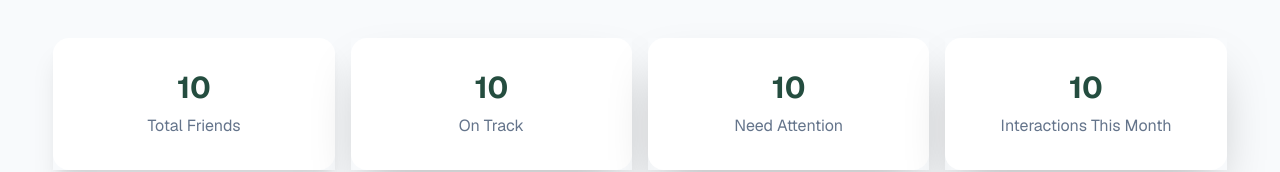
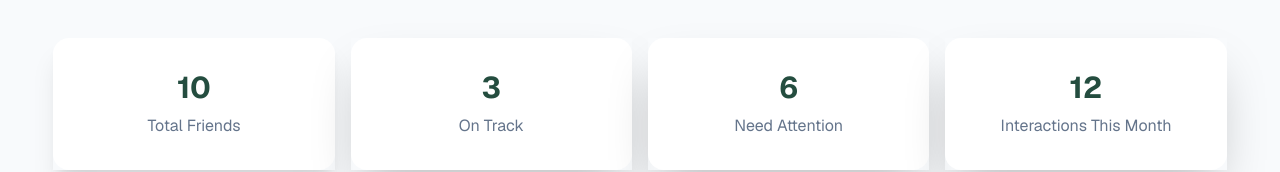
Before and after one commit to MdMonerujammanMunna/keen-keeper-system, a React (Vite) app: page / in a window 1280 px wide. Shown: the part 354-526 px from the top of the page. Built offline with nearby package versions, Linux system fonts and the light colour scheme.

Commit message:
Filter section design

```diff
--- a/src/component/HomeCard/HomeCard.jsx
+++ b/src/component/HomeCard/HomeCard.jsx
@@ -1,5 +1,5 @@
 import { FaPlus } from "react-icons/fa6";
-const HomeCard = () => {
+const HomeCard = ({ FatchData }) => {
     return (
         <>
             <div className="text-center flex flex-col justify-center items-center">
@@ -18,25 +18,25 @@ const HomeCard = () => {
             <div className="grid justify-center gap-4 md:grid-cols-2 lg:grid-cols-4">
                 <div className=" shadow-xl mt-10">
                     <div className="bg-white p-8 text-center rounded-2xl">
-                        <h1 className='mb-2 text-3xl font-bold text-[#244D3F]'>10</h1>
+                        <h1 className='mb-2 text-3xl font-bold text-[#244D3F]'>{FatchData.length}</h1>
                         <p className='text-[#64748B]'>Total Friends</p>
                     </div>
                 </div>
                 <div className=" shadow-2xl mt-10">
                     <div className="bg-white p-8 text-center rounded-2xl">
-                        <h1 className='mb-2 text-3xl font-bold text-[#244D3F]'>10</h1>
+                        <h1 className='mb-2 text-3xl font-bold text-[#244D3F]'>3</h1>
                         <p className='text-[#64748B]'>On Track</p>
                     </div>
                 </div>
                 <div className=" shadow-2xl mt-10">
                     <div className="bg-white p-8 text-center rounded-2xl">
-                        <h1 className='mb-2 text-3xl font-bold text-[#244D3F]'>10</h1>
+                        <h1 className='mb-2 text-3xl font-bold text-[#244D3F]'>6</h1>
                         <p className='text-[#64748B]'>Need Attention</p>
                     </div>
                 </div>
                 <div className=" shadow-2xl mt-10">
                     <div className="bg-white p-8 text-center rounded-2xl">
-                        <h1 className='mb-2 text-3xl font-bold text-[#244D3F]'>10</h1>
+                        <h1 className='mb-2 text-3xl font-bold text-[#244D3F]'>12</h1>
                         <p className='text-[#64748B]'>Interactions This Month</p>
                     </div>
                 </div>
--- a/src/pages/HomePages/HomePage.jsx
+++ b/src/pages/HomePages/HomePage.jsx
@@ -8,7 +8,7 @@ const HomePage = () => {
         <>
             <div className="bg-[#F8FAFC] py-20">
                 <div className=" w-11/12 mx-auto ">
-                    <HomeCard></HomeCard>
+                    <HomeCard FatchData={FatchData}></HomeCard>
                     <h1 className='font-semibold text-2xl mb-4'>Your Friends</h1>
                     <div className="grid md:grid-cols-2 lg:grid-cols-4 gap-6">
                         {FatchData.map((Value) => <PersonUI key={Value.id} Value={Value}></PersonUI>)}
--- a/src/pages/TimelinePages/Timelinepages.jsx
+++ b/src/pages/TimelinePages/Timelinepages.jsx
@@ -1,5 +1,5 @@
 import React, { useContext } from 'react';
-
+import { IoIosArrowDown } from "react-icons/io";
 import { DataContext } from '../../Context/DataContext';
 import TimlineUI from '../../../ui/TimlineUI';
 const Timelinepages = () => {
@@ -10,6 +10,14 @@ const Timelinepages = () => {
                 <div className="w-11/12 mx-auto ">
                     <h1 className='text-5xl font-bold mb-6'>Timeline </h1>
                     <div className="">
+                        <div className="dropdown dropdown-bottom mb-10 ">
+                            <div tabIndex={0} role="button" className="btn bg-white gap-24 text-[18px] text-[#64748B] font-normal">Filter timeline <IoIosArrowDown /></div>
+                            <ul tabIndex="-1" className="dropdown-content menu bg-base-100 rounded-box z-1 w-52 p-2 shadow-sm text-[18px] text-[#64748B] font-medium">
+                                <li><a>Call</a></li>
+                                <li><a>Text</a></li>
+                                <li><a>Video</a></li>
+                            </ul>
+                        </div>
                         {AllSelectedData.map((Timer, index) => <TimlineUI key={index} Timer={Timer}></TimlineUI>)}
                     </div>
                 </div>
--- a/ui/TimlineUI.jsx
+++ b/ui/TimlineUI.jsx
@@ -42,7 +42,7 @@ const TimlineUI = ({ Timer }) => {
                                     </>}
                         </div>
                         <div className="">
-                            <h1 className='text-[18px] font-normal text-[#64748B]'><span className='text-xl font-medium text-[#244D3F]'>Meetup</span> {Timer.name} </h1>
+                            <h1 className='text-[18px] font-normal text-[#64748B]'><span className='text-xl font-medium text-[#244D3F]'>{Timer.type}</span> with {Timer.name} </h1>
                             <p className='text-[#64748B] font-medium'>{RunningDate}</p>
                         </div>
                     </div>
```
